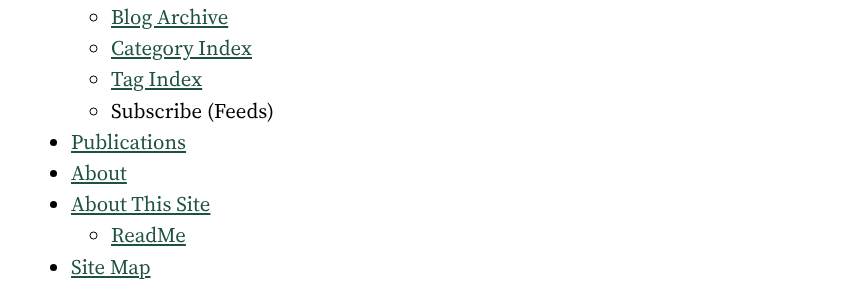
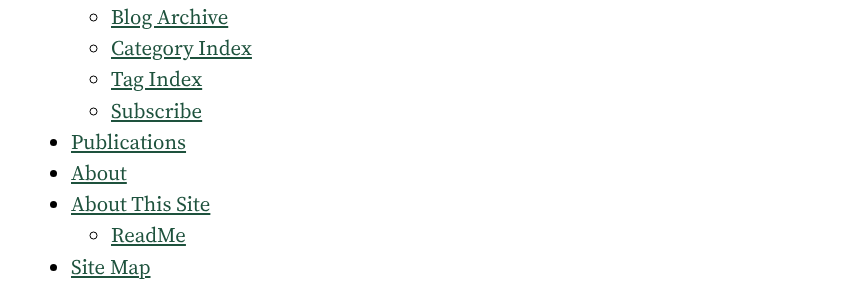
Before and after one commit to cncoulter/camcoulter.com, a Jekyll site: the page built from Site-Map.html, in a window 1280 px wide and 900 px high, scrolled down 488 px. Shown: the part 164-452 px from the top of the window, without its empty margins (89-932 px from the left). Built offline with Jekyll 4.4.1, drawn with Linux system fonts in a browser that asks for light colours; some web fonts are replaced.

Commit message:
Add Subscribe page

```diff
--- a/Site-Map.html
+++ b/Site-Map.html
@@ -24,8 +24,8 @@ permalink: /Site-Map/
 		<ul>
 			<li><a href="/Blog/Archive/">Blog Archive</a></li>
 			<li><a href="/Blog/Categories/">Category Index</a></li>
-			<li><a href="/Blog/Tags">Tag Index</a></li>
-			<li>Subscribe (Feeds)</li>
+			<li><a href="/Blog/Tags/">Tag Index</a></li>
+			<li><a href="/Blog/Subscribe/">Subscribe</a></li>
 		</ul>
 	</li>
 	<li><a href="/Publications/">Publications</a></li>
--- a/index.html
+++ b/index.html
@@ -43,8 +43,8 @@ sitemap:
 		<ul class="link-turncoat--list">
 			<li><a href="/Blog/Archive/" class="link-turncoat">{% include SVGs/archive.svg %} Blog Archive</a></li>
 			<li><a href="/Blog/Categories/" class="link-turncoat">{% include SVGs/folder.svg %} Category Index</a></li>
-			<li><a href="/Blog/Tags" class="link-turncoat">{% include SVGs/tag.svg %} Tag Index</a></li>
-			<li><a href="/feed.xml" class="link-turncoat">{% include SVGs/rss.svg %}Subscribe</a></li>
+			<li><a href="/Blog/Tags/" class="link-turncoat">{% include SVGs/tag.svg %} Tag Index</a></li>
+			<li><a href="/Blog/Subscribe/" class="link-turncoat">{% include SVGs/rss.svg %}Subscribe</a></li>
 		</ul>
 	</section>
 
```
Also changed, not shown: Blog/Subscribe.html (added, +17 -0 lines).
